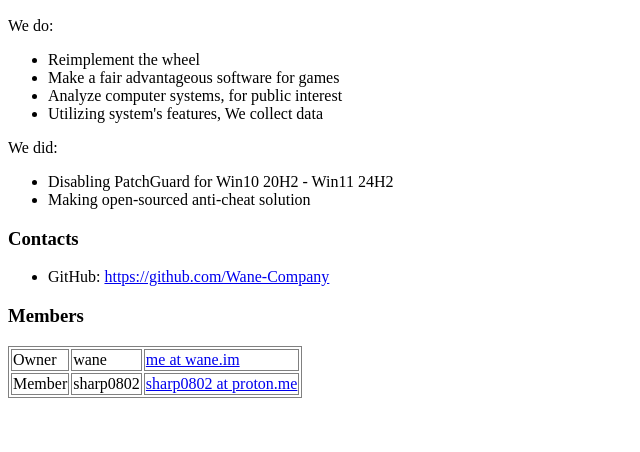
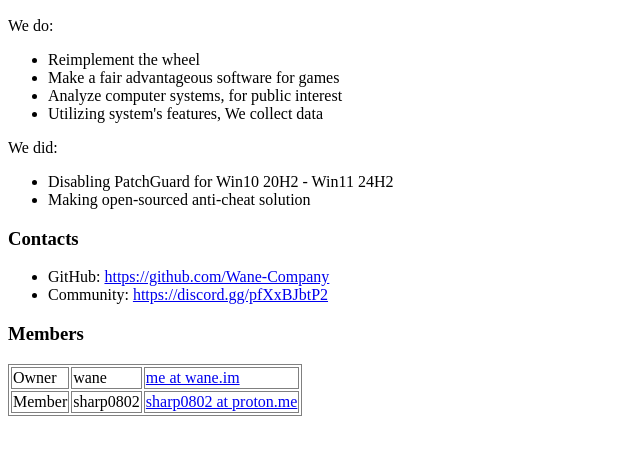
Before and after one commit to Wane-Company/wane-company.github.io, a plain HTML site: page index.html in a window 1280 px wide. Shown: the part 50-502 px from the top of the page, without its empty margins (0-640 px from the left). Drawn offline with Linux system fonts and the light colour scheme.

Commit message:
:note: add discord

```diff
--- a/index.html
+++ b/index.html
@@ -35,6 +35,7 @@
 
   <ul>
     <li>GitHub: <a href="https://github.com/Wane-Company">https://github.com/Wane-Company</a></li>
+    <li>Community: <a href="https://discord.gg/pfXxBJbtP2">https://discord.gg/pfXxBJbtP2</a></li>
   </ul>
 
   <h3>Members</h3>
```
